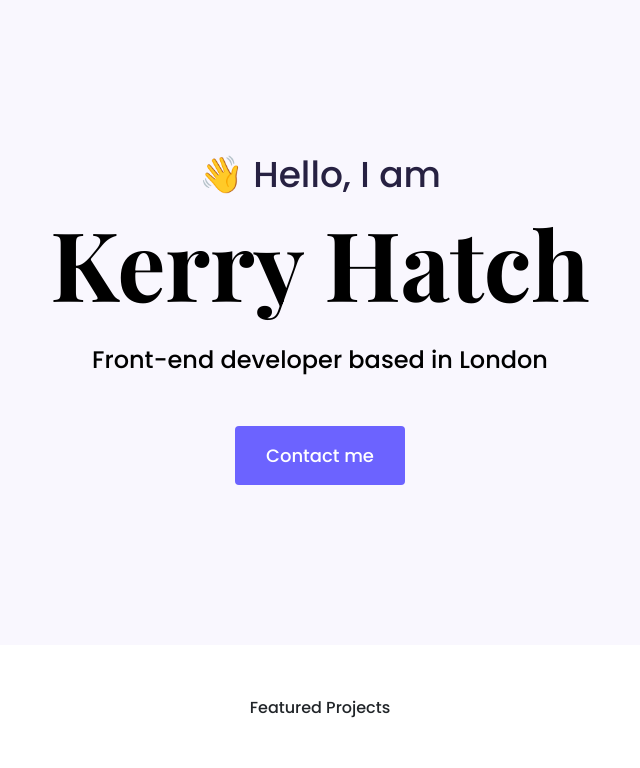
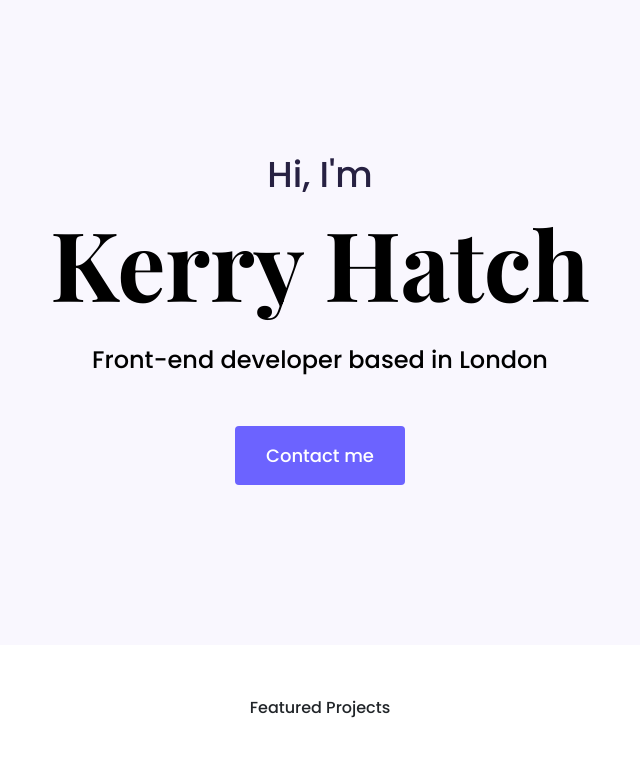
Before and after one commit to Hatchk/portfolio-project, a plain HTML site: page index.html in a window 1280 px wide. Shown: the top 768 px of the page, without its empty margins (320-960 px from the left). Drawn offline with nearby package versions, Linux system fonts and the light colour scheme.

Commit message:
Updated html

```diff
--- a/index.html
+++ b/index.html
@@ -31,7 +31,7 @@
   </head>
   <body>
     <div class="hero">
-      <p>👋 Hello, I am</p>
+      <p>Hi, I'm</p>
       <h1>Kerry Hatch</h1>
       <h2 class="mb-5">Front-end developer based in London</h2>
       <div>
```
